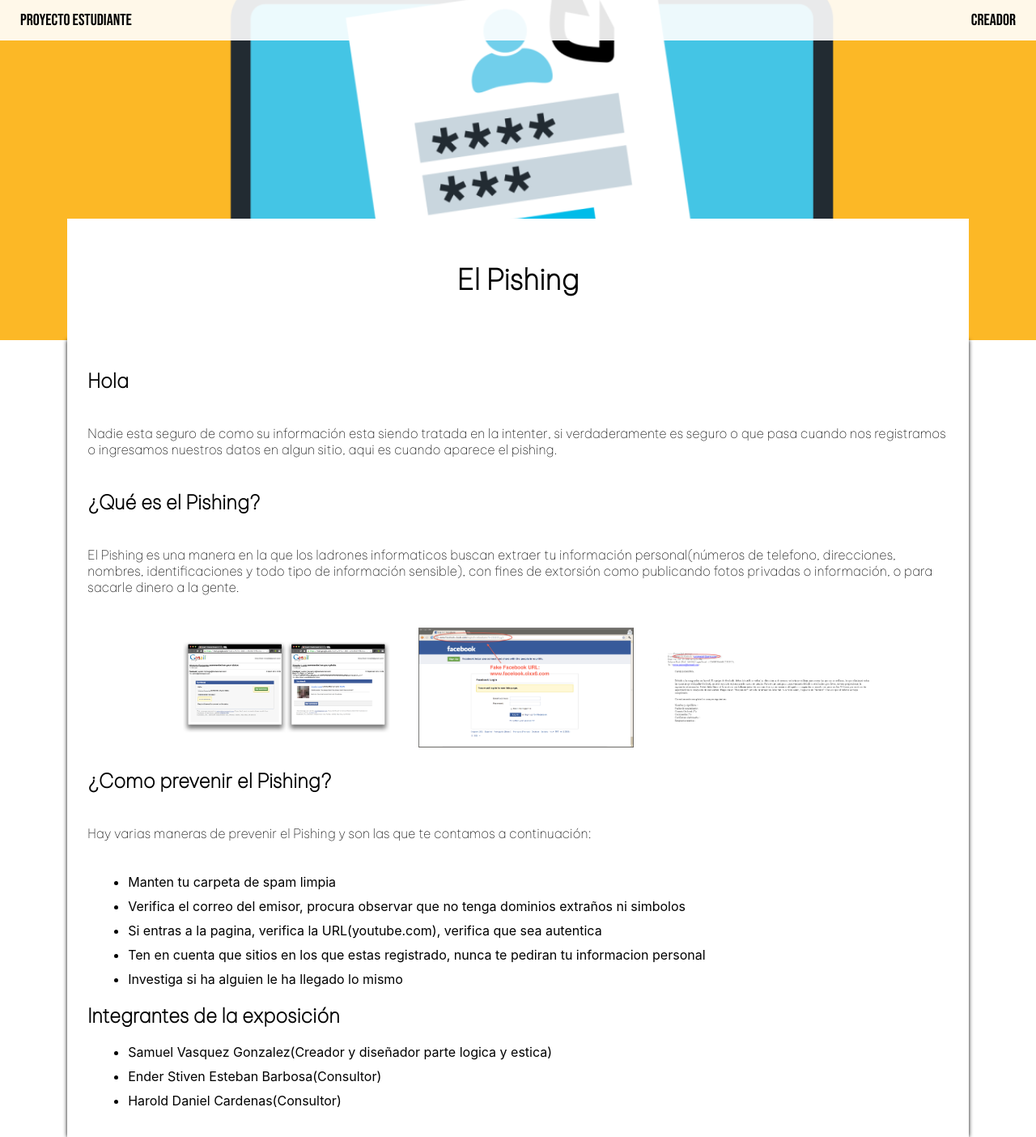
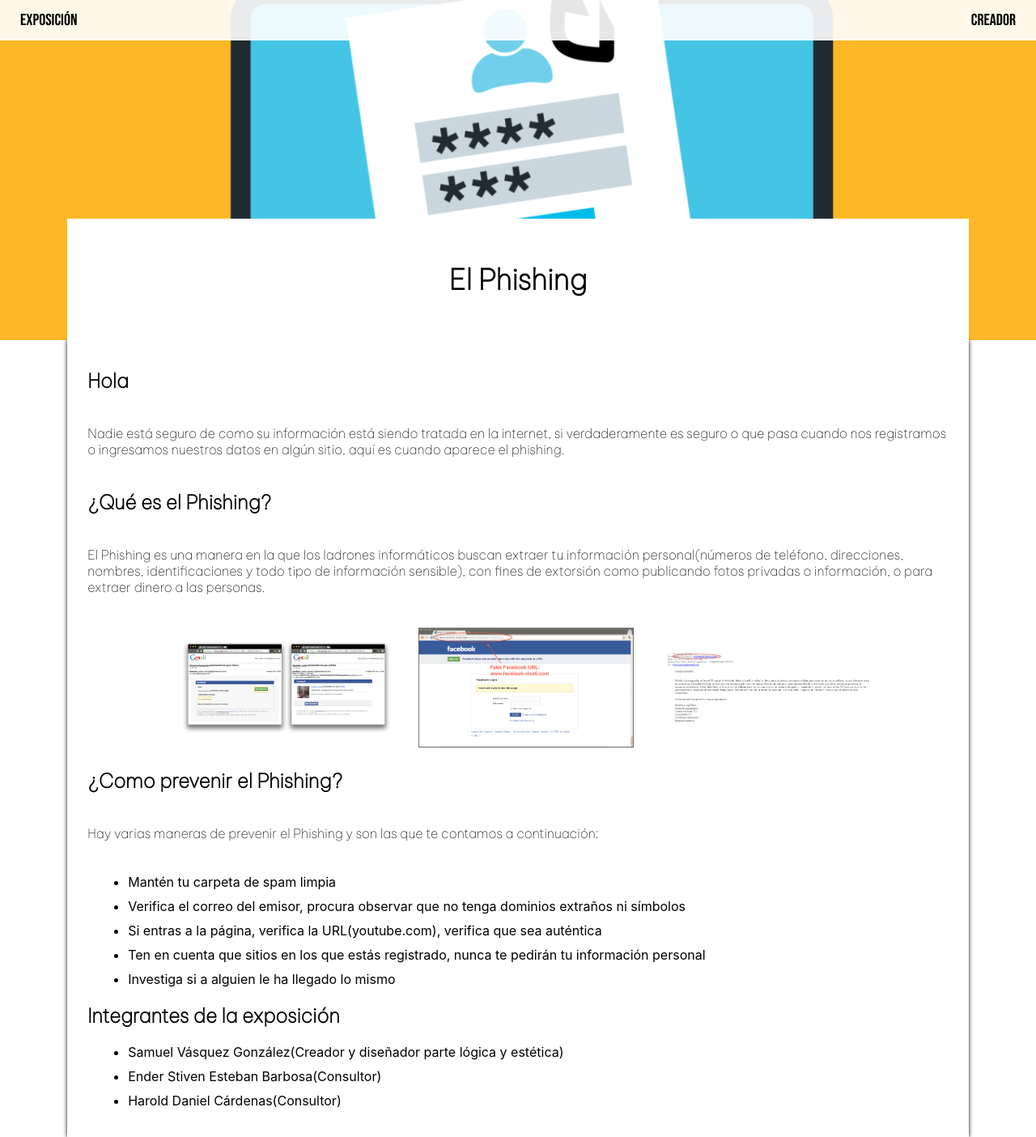
Before and after one commit to SamuelVasquezGonzalez/pe, a plain HTML site: page index.html in a window 1280 px wide. Shown: the whole page at 81% size. Drawn offline with Linux system fonts and the light colour scheme.

Commit message:
Arreglo de ortografia

```diff
--- a/index.html
+++ b/index.html
@@ -5,7 +5,7 @@
     <meta http-equiv="X-UA-Compatible" content="IE=edge">
     <meta name="viewport" content="width=device-width, initial-scale=1.0">
     <link rel="shortcut icon" href="multimedia/icono-pag.ico" type="image/x-icon">
-    <title>El Pishing - Proyecto estudiante</title>
+    <title>El Phishing - Exposición</title>
     <link rel="stylesheet" href="estilos/estilos.css">
 </head>
 <body>
@@ -14,7 +14,7 @@
             <button class="fal" id="cerrar1">x</button>
             <div class="encerrador2">
                 <img class="img-v" src="multimedia/deforestacion1.png" alt="">
-                <p class="texto-parrafo v-s">Metodo de Pishing a travez de correo electronico</p>
+                <p class="texto-parrafo v-s">Método de Phishing a través de correo electrónico</p>
             </div>
         </div>
     </div>
@@ -23,7 +23,7 @@
             <button class="fal" id="cerrar2">x</button>
             <div class="encerrador2">
                 <img class="img-v" src="multimedia/deforestacion2.jpg" alt="">
-                <p class="texto-parrafo v-s">Metodo de Pishing replicando web Famosas(Facebook, Twitter, Instragram, etc)</p>
+                <p class="texto-parrafo v-s">Método de Phishing replicando web Famosas(Facebook, Twitter, Instagram, etc.)</p>
             </div>
         </div>
     </div>
@@ -32,49 +32,49 @@
             <button class="fal" id="cerrar3">x</button>
             <div class="encerrador2">
                 <img class="img-v" src="multimedia/deforestacion3.png" alt="">
-                <p class="texto-parrafo v-s">Metodo de Pishing Pidiendo información a travez de correo</p>
+                <p class="texto-parrafo v-s">Método de Phishing Pidiendo información a través de correo</p>
             </div>
         </div>
     </div>
     </div>
     <header class="navegador">
-        <a href="index.html">Proyecto Estudiante</a>
+        <a href="index.html">Exposición</a>
         <a class="btn-navegador" href="htmls/creador.html">Creador</a>
     </header>
     <div class="banner">
         <div class="banner2">
-            <h2 class="titulo-inicio">El Pishing</h2>
+            <h2 class="titulo-inicio">El Phishing</h2>
         </div>
     </div>
     <div class="contenido">
         <h2 class="texto-titulos">Hola</h2>
-        <p class="texto-parrafo">Nadie esta seguro de como su información esta siendo tratada en la intenter, si verdaderamente es seguro o que pasa cuando nos registramos o ingresamos nuestros datos en algun sitio, aqui es cuando aparece el pishing.</p>
+        <p class="texto-parrafo">Nadie está seguro de como su información está siendo tratada en la internet, si verdaderamente es seguro o que pasa cuando nos registramos o ingresamos nuestros datos en algún sitio, aquí es cuando aparece el phishing.</p>
 
-        <h2 class="texto-titulos">¿Qué es el Pishing?</h2>
+        <h2 class="texto-titulos">¿Qué es el Phishing?</h2>
 
-        <p class="texto-parrafo">El Pishing es una manera en la que los ladrones informaticos buscan extraer tu información personal(números de telefono, direcciones, nombres, identificaciones y todo tipo de información sensible), con fines de extorsión como publicando fotos privadas o información, o para sacarle dinero a la gente.</p>
+        <p class="texto-parrafo">El Phishing es una manera en la que los ladrones informáticos buscan extraer tu información personal(números de teléfono, direcciones, nombres, identificaciones y todo tipo de información sensible), con fines de extorsión como publicando fotos privadas o información, o para extraer dinero a las personas.</p>
         <div class="imagenes">
             <a class="btn-img" id="abrir1" ><img class="img-ini" src="multimedia/deforestacion1.png" alt="deforestacion - causas de deforestacion"></a>
             <a class="btn-img" id="abrir2" ><img class="img-ini" src="multimedia/deforestacion2.jpg" alt="como detener la deforestacion"></a>
             <a class="btn-img" id="abrir3" ><img class="img-ini" src="multimedia/deforestacion3.png" alt="que es la deforestacion"></a>
         </div>
-        <h2 class="texto-titulos">¿Como prevenir el Pishing?</h2>
-        <p class="texto-parrafo">Hay varias maneras de prevenir el Pishing y son las que te contamos a continuación:</p>
+        <h2 class="texto-titulos">¿Como prevenir el Phishing?</h2>
+        <p class="texto-parrafo">Hay varias maneras de prevenir el Phishing y son las que te contamos a continuación:</p>
 
         <ul>
-            <li>Manten tu carpeta de spam limpia</li>
-            <li>Verifica el correo del emisor, procura observar que no tenga dominios extraños ni simbolos</li>
-            <li>Si entras a la pagina, verifica la URL(youtube.com), verifica que sea autentica</li>
-            <li>Ten en cuenta que sitios en los que estas registrado, nunca te pediran tu informacion personal</li>
-            <li>Investiga si ha alguien le ha llegado lo mismo</li>
+            <li>Mantén tu carpeta de spam limpia</li>
+            <li>Verifica el correo del emisor, procura observar que no tenga dominios extraños ni símbolos</li>
+            <li>Si entras a la página, verifica la URL(youtube.com), verifica que sea auténtica</li>
+            <li>Ten en cuenta que sitios en los que estás registrado, nunca te pedirán tu información personal</li>
+            <li>Investiga si a alguien le ha llegado lo mismo</li>
         </ul>
 
         <h2 class="texto-titulos">Integrantes de la exposición</h2>
 
         <ul>
-            <li>Samuel Vasquez Gonzalez(Creador y diseñador parte logica y estica)</li>
+            <li>Samuel Vásquez González(Creador y diseñador parte lógica y estética)</li>
             <li>Ender Stiven Esteban Barbosa(Consultor)</li>
-            <li>Harold Daniel Cardenas(Consultor)</li>
+            <li>Harold Daniel Cárdenas(Consultor)</li>
         </ul>
         <script src="scripts/visualizador.js"></script>
     </div>
```
Also changed, not shown: htmls/creador.html (+2 -2 lines).
